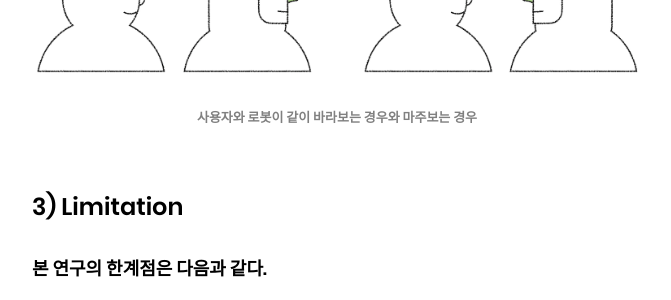
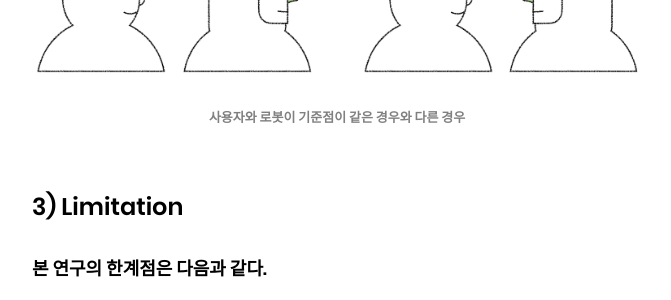
Before and after one commit to hanby-ixd/hanby-ixd.github.io, a Jekyll site: the page built from _posts/projects/2021-01-03-thisorthat.md, in a window 1280 px wide and 900 px high, scrolled down 19539 px. Shown: the part 152-452 px from the top of the window, without its empty margins (303-974 px from the left). Built offline with Jekyll 4.4.1, drawn with Linux system fonts in a browser that asks for light colours; nearby versions of some CDN libraries; library files that are not in the unit come from our copies.

Commit message:
Update 2021-01-03-thisorthat.md

```diff
--- a/_posts/projects/2021-01-03-thisorthat.md
+++ b/_posts/projects/2021-01-03-thisorthat.md
@@ -439,7 +439,7 @@ Design Question: "<span style="background-color:#EBEBEB">소셜 로봇</span>은
 <p align="center">
   <img src="/assets/images/projects/this_or_that/conclusion.png">
   <br>
-  <font size="2em" color="gray">사용자와 로봇이 같이 바라보는 경우와 마주보는 경우</font>
+  <font size="2em" color="gray">사용자와 로봇이 기준점이 같은 경우와 다른 경우</font>
 </p>
 <br><br>
 
```
